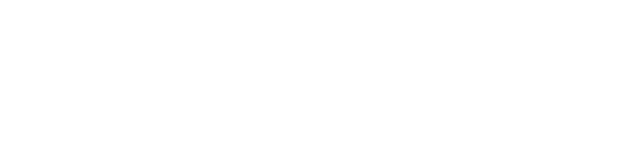
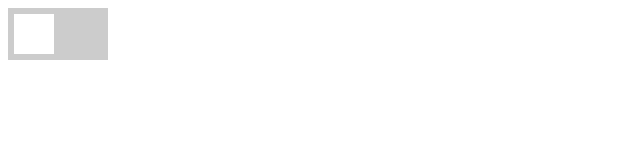
Before and after one commit to aliNejati-bu/my-front-learning-projects, a plain HTML site: page 008-switchBox/index.html in a window 1280 px wide. Shown: the whole page, without its empty margins (0-640 px from the left). Drawn offline with Linux system fonts and the light colour scheme.

Commit message:
add first check box

```diff
--- a/008-switchBox/css/styles.css
+++ b/008-switchBox/css/styles.css
@@ -0,0 +1,44 @@
+* *:after *:before{
+    box-sizing: border-box;
+}
+
+.switch-box{
+    width: 100px;
+    height: 52px;
+    display: inline-block;
+    position: relative;
+}
+
+.switch-box__input{
+    display: none;
+}
+
+.switch-box__slider{
+    position: absolute;
+    top: 0;
+    bottom: 0;
+    right: 0;
+    left: 0;
+    background: #ccc;
+    transition: 0.4s;
+}
+
+.switch-box__slider:before{
+    position: absolute;
+    height: 40px;
+    width: 40px;
+    background: white;
+    content: "";
+    left: 6px;
+    bottom: 6px;
+    transition: 0.4s;
+}
+
+
+.switch-box__input:checked + .switch-box__slider{
+    background: gold;
+}
+
+.switch-box__input:checked + .switch-box__slider:before {
+    left: 53px;
+}
--- a/008-switchBox/index.html
+++ b/008-switchBox/index.html
@@ -9,6 +9,9 @@
     <title>Document</title>
 </head>
 <body>
-
+<label class="switch-box">
+    <input type="checkbox" class="switch-box__input">
+    <span class="switch-box__slider"></span>
+</label>
 </body>
 </html>
```
